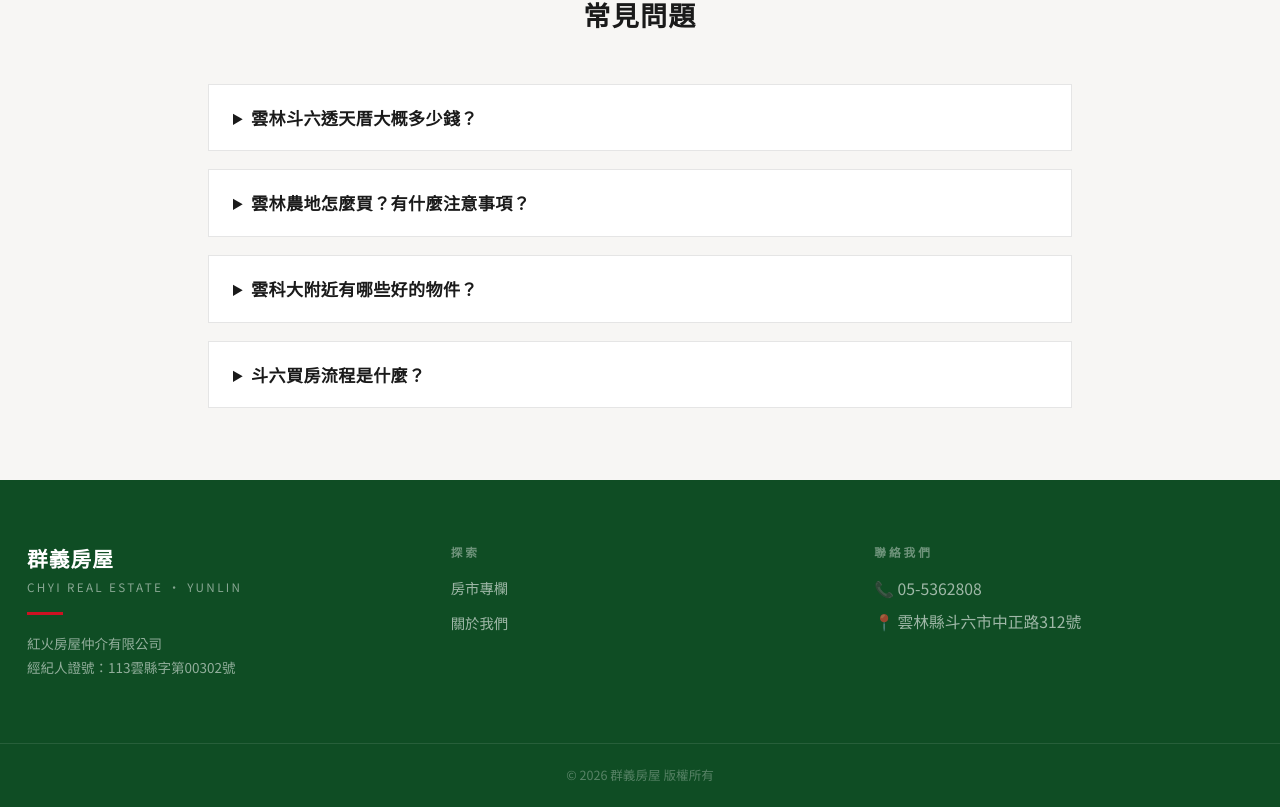
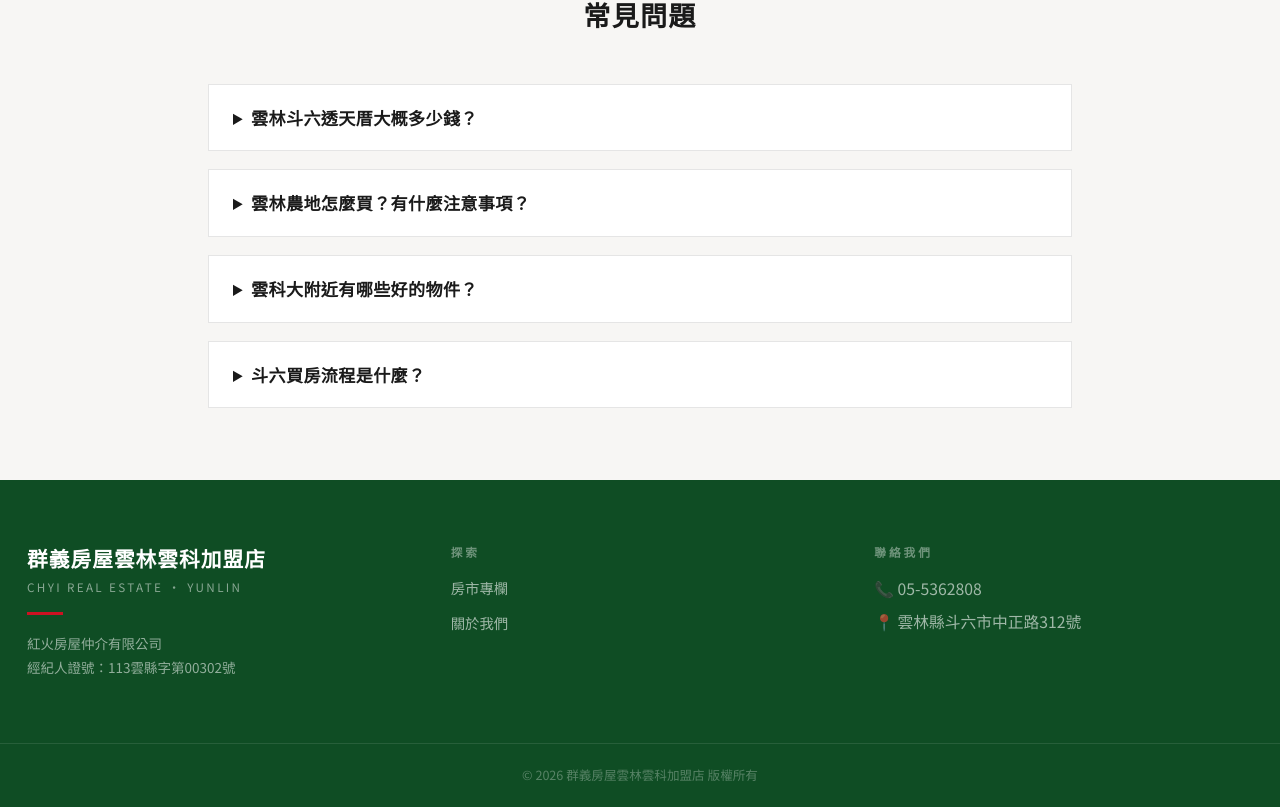
Before and after one commit to yunlinchyi-boop/yunlin-realestate-blog, a Next.js app: page / in a window 1280 px wide. Shown: the part 4832-5639 px from the top of the page. Built offline with nearby package versions, Linux system fonts and the light colour scheme; no server answers; a web font is replaced by a local one.

Commit message:
fix: 頁尾品牌名稱改為群義房屋雲林雲科加盟店

```diff
--- a/app/layout.tsx
+++ b/app/layout.tsx
@@ -129,7 +129,7 @@ export default function RootLayout({ children }: { children: React.ReactNode })
                 fontFamily: 'var(--font-playfair)', fontWeight: 700,
                 fontSize: '1.15rem', letterSpacing: '0.05em', color: '#FFFFFF', marginBottom: 4
               }}>
-                群義房屋
+                群義房屋雲林雲科加盟店
               </p>
               <p style={{ color: 'rgba(255,255,255,0.5)', fontSize: '0.65rem', letterSpacing: '0.2em', textTransform: 'uppercase', marginBottom: 16 }}>
                 Chyi Real Estate · Yunlin
@@ -166,7 +166,7 @@ export default function RootLayout({ children }: { children: React.ReactNode })
 
           <div style={{ borderTop: '1px solid rgba(255,255,255,0.1)' }} className="text-center py-5">
             <p style={{ color: 'rgba(255,255,255,0.3)', fontSize: '0.7rem' }}>
-              © {new Date().getFullYear()} 群義房屋 版權所有
+              © {new Date().getFullYear()} 群義房屋雲林雲科加盟店 版權所有
             </p>
           </div>
         </footer>
```
